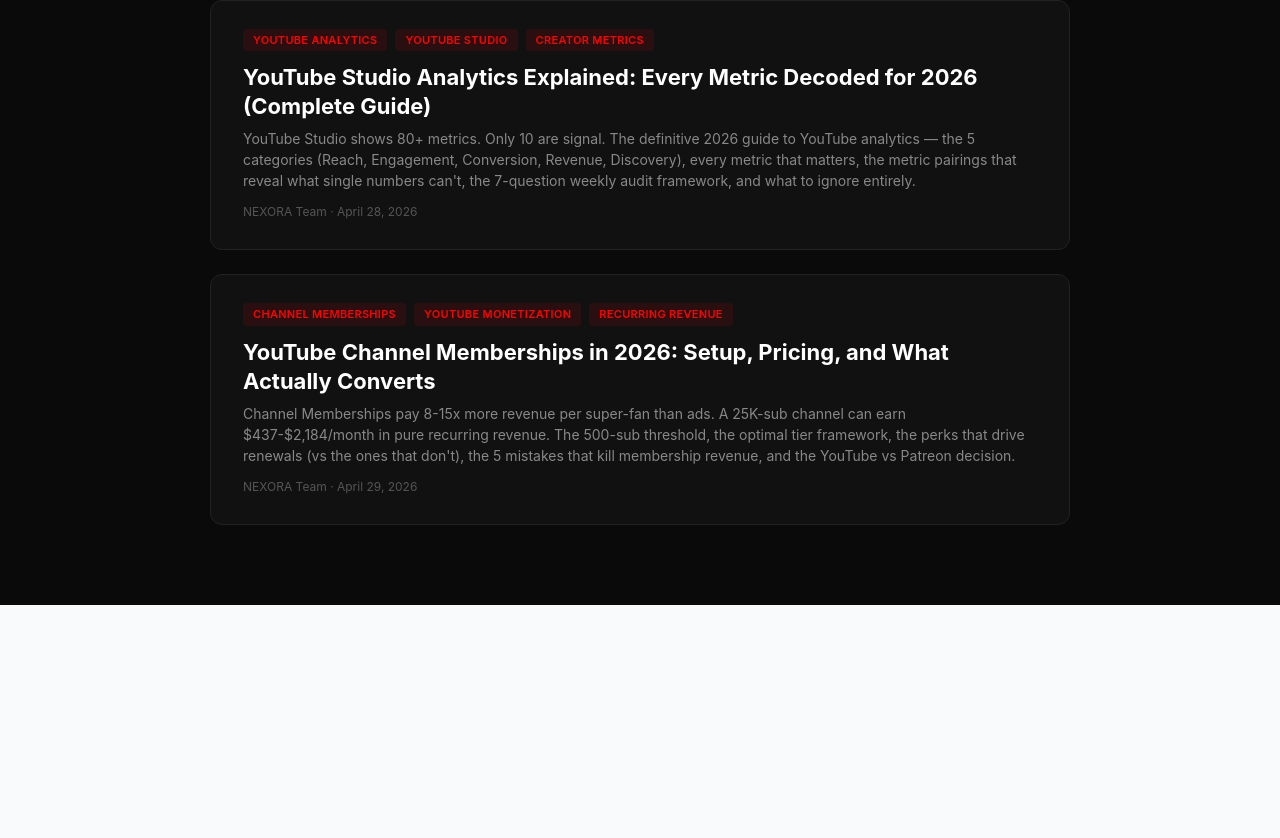
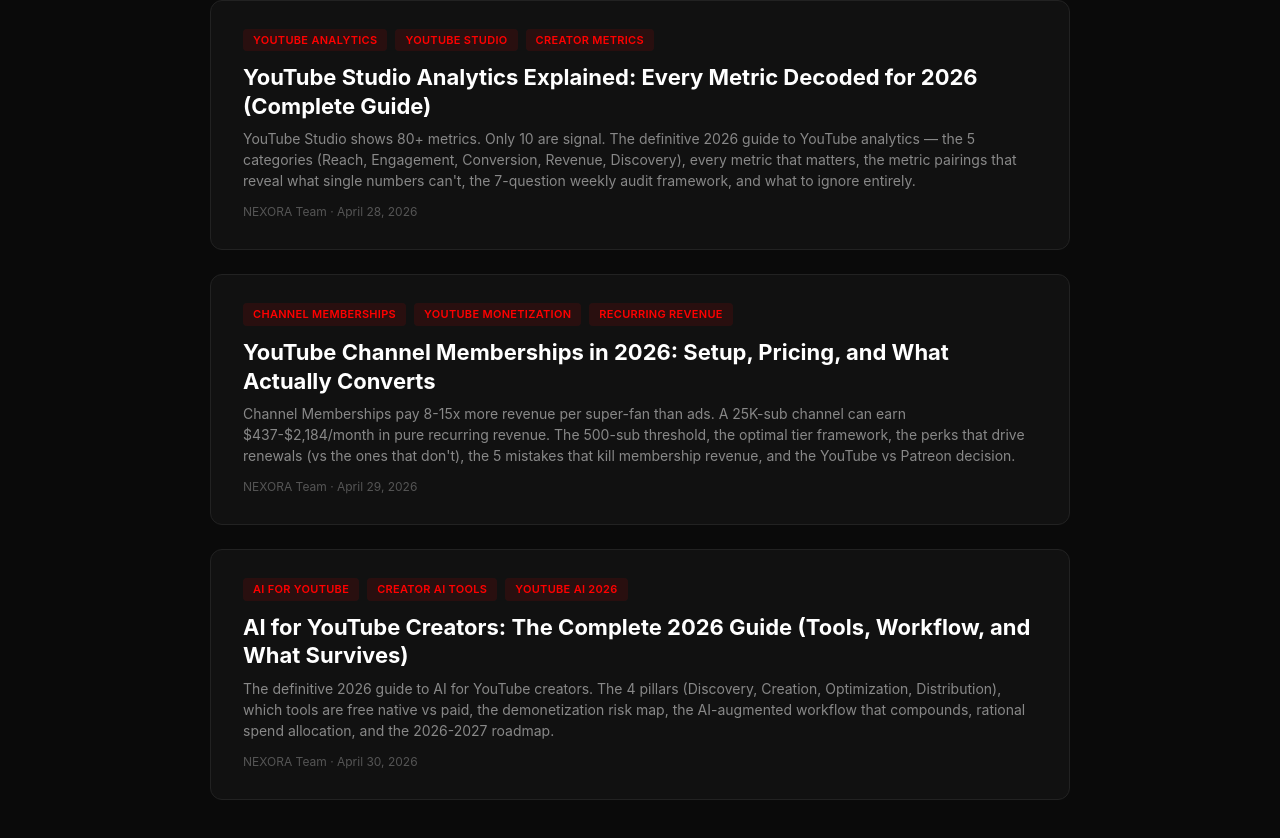
Before and after one commit to predaaaasaaaaaaa/nexora-frontend-v2, a Next.js app: page /blog in a window 1280 px wide. Shown: the part 7984-8822 px from the top of the page. Before the commit the page ends 8589 px from the top, so only its background shows below. Built offline with nearby package versions, Linux system fonts and the light colour scheme; no server answers.

Commit message:
feat: add blog post 34 - PILLAR A AI for YouTube creators complete 2026 guide

```diff
--- a/src/app/blog/posts.jsx
+++ b/src/app/blog/posts.jsx
@@ -31,6 +31,7 @@
 import Post31Content from './content/post31'
 import Post32Content from './content/post32'
 import Post33Content from './content/post33'
+import Post34Content from './content/post34'
 
 export const posts = [
   {
@@ -327,4 +328,13 @@
     tags: ['channel memberships', 'youtube monetization', 'recurring revenue'],
     content: <Post33Content />,
   },
+  {
+    slug: 'ai-for-youtube-creators-complete-guide-2026',
+    title: 'AI for YouTube Creators: The Complete 2026 Guide (Tools, Workflow, and What Survives)',
+    description: 'The definitive 2026 guide to AI for YouTube creators. The 4 pillars (Discovery, Creation, Optimization, Distribution), which tools are free native vs paid, the demonetization risk map, the AI-augmented workflow that compounds, rational spend allocation, and the 2026-2027 roadmap.',
+    date: '2026-04-30',
+    author: 'NEXORA Team',
+    tags: ['ai for youtube', 'creator ai tools', 'youtube ai 2026'],
+    content: <Post34Content />,
+  },
 ]
```
Also changed, not shown: 1 other file (tests, documents, lock files or other folders).
